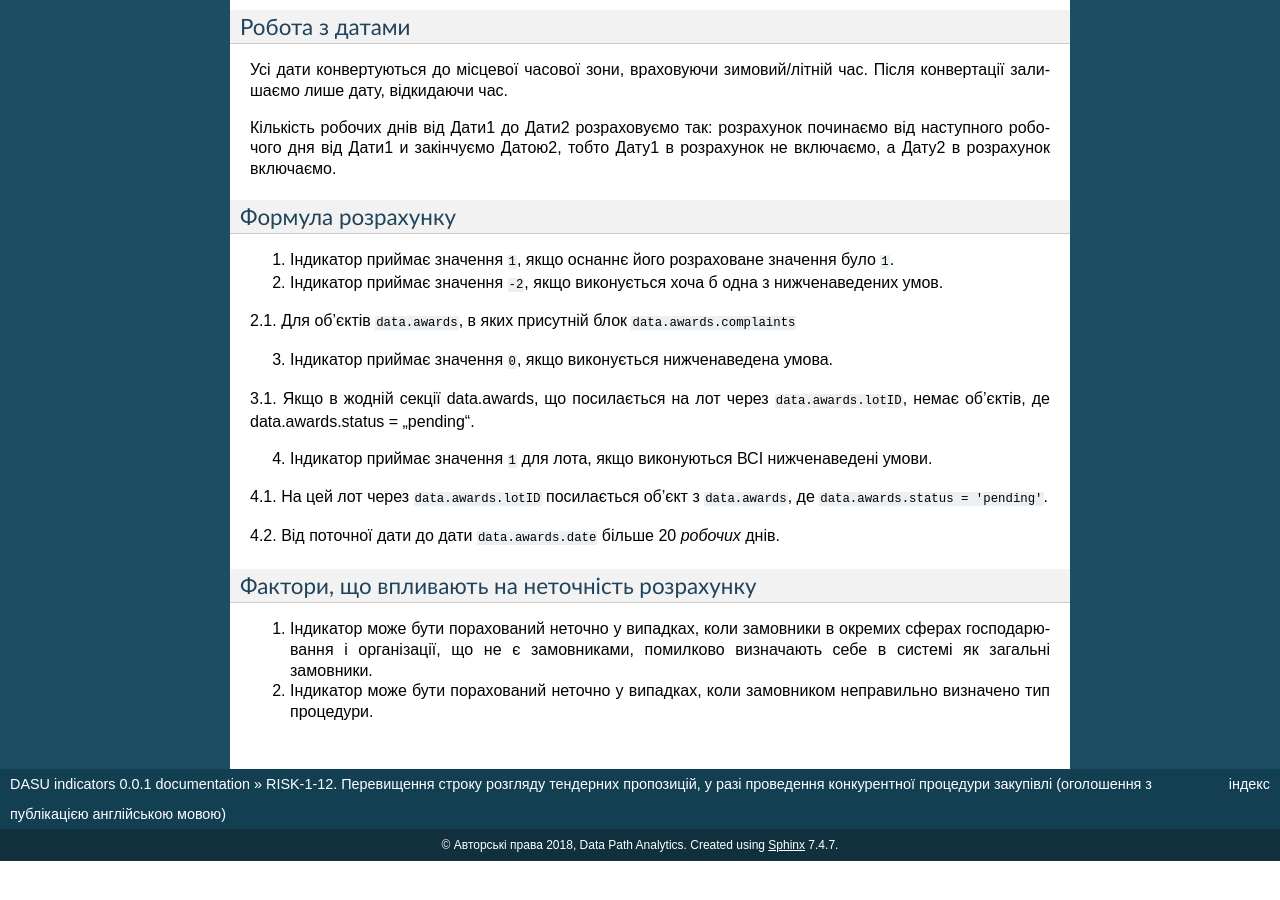
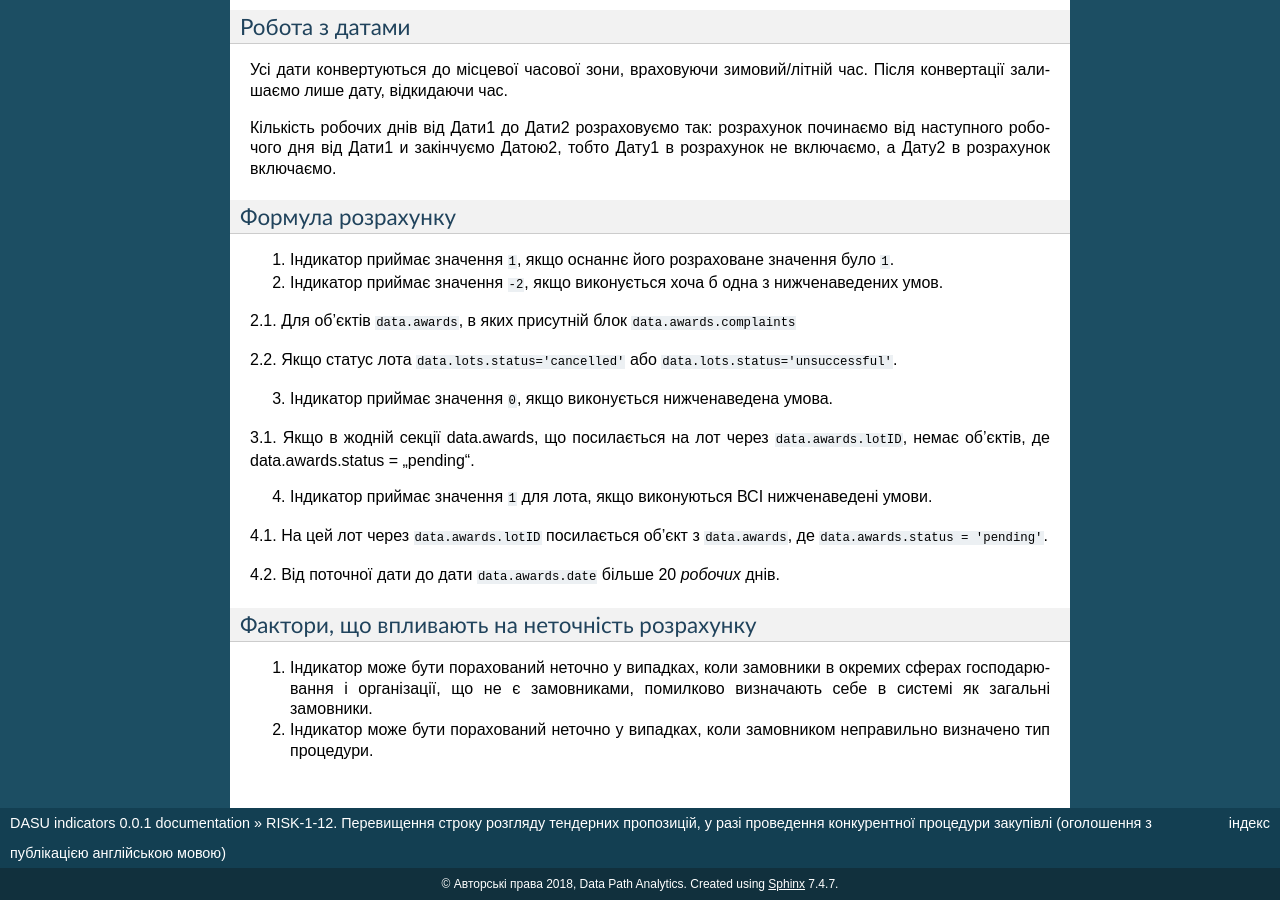
Before and after one commit to dbolshev/indicators-docs, a Sphinx documentation site: the page built from docs/RISK-1-12.rst, in a window 1280 px wide and 900 px high, scrolled down 1975 px. Built offline with Sphinx 7.4.7, drawn with Linux system fonts in a browser that asks for light colours; pages that are not in the unit, such as notebooks, are missing from menus; before the commit the page ends 2836 px from its top, so only the background shows below that.

Commit message:
Update RISK-1-12.rst

```diff
--- a/docs/RISK-1-12.rst
+++ b/docs/RISK-1-12.rst
@@ -107,6 +107,8 @@ RISK-1-12. Перевищення строку розгляду тендерни
 
 2.1. Для об'єктів ``data.awards``, в яких присутній блок ``data.awards.complaints``
 
+2.2. Якщо статус лота ``data.lots.status='cancelled'`` або ``data.lots.status='unsuccessful'``.
+
 3. Індикатор приймає значення ``0``, якщо виконується нижченаведена умова.
 
 3.1. Якщо в жодній секції  data.awards, що посилається на лот через ``data.awards.lotID``, немає об'єктів, де data.awards.status = 'pending'.
```
